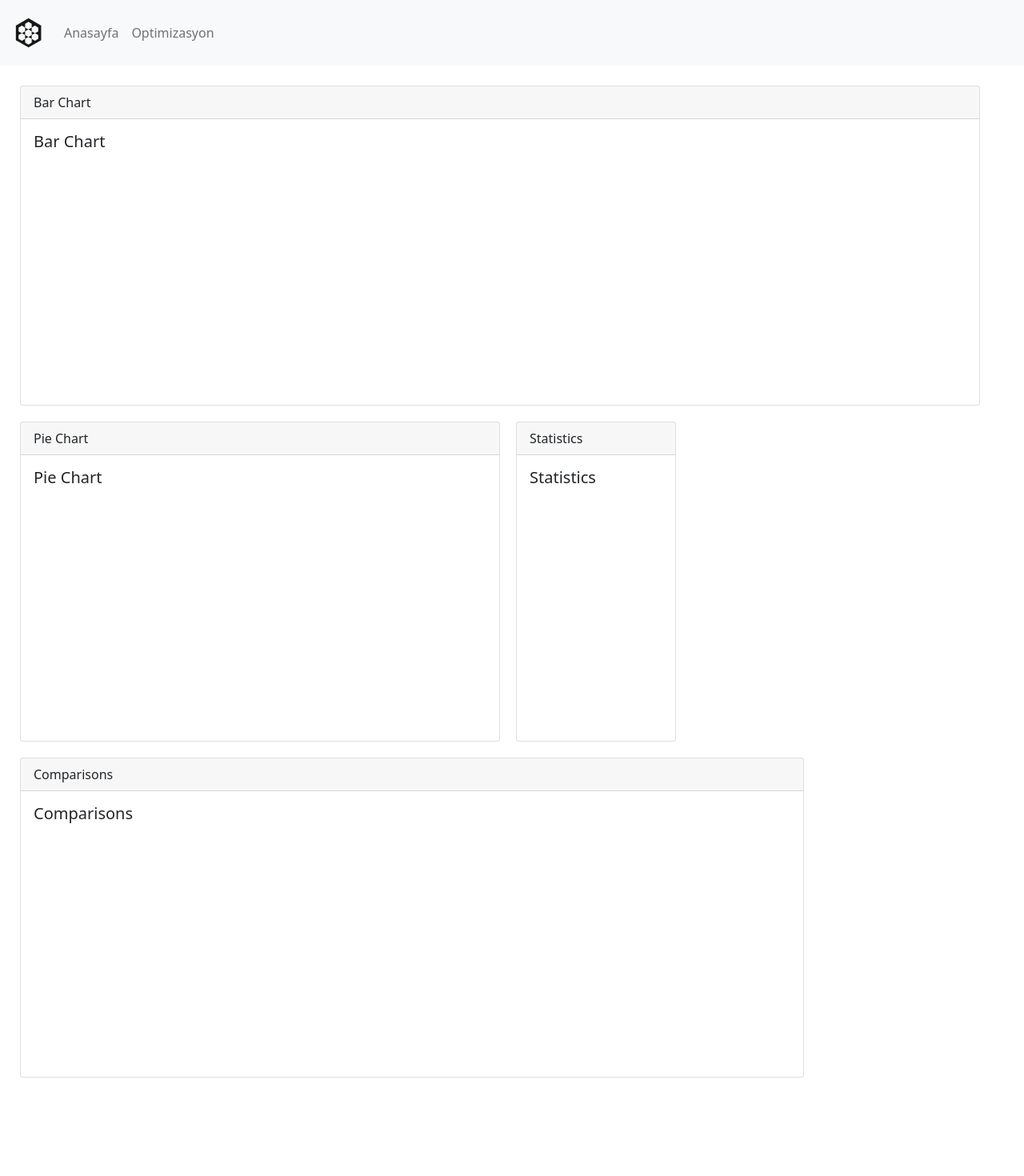
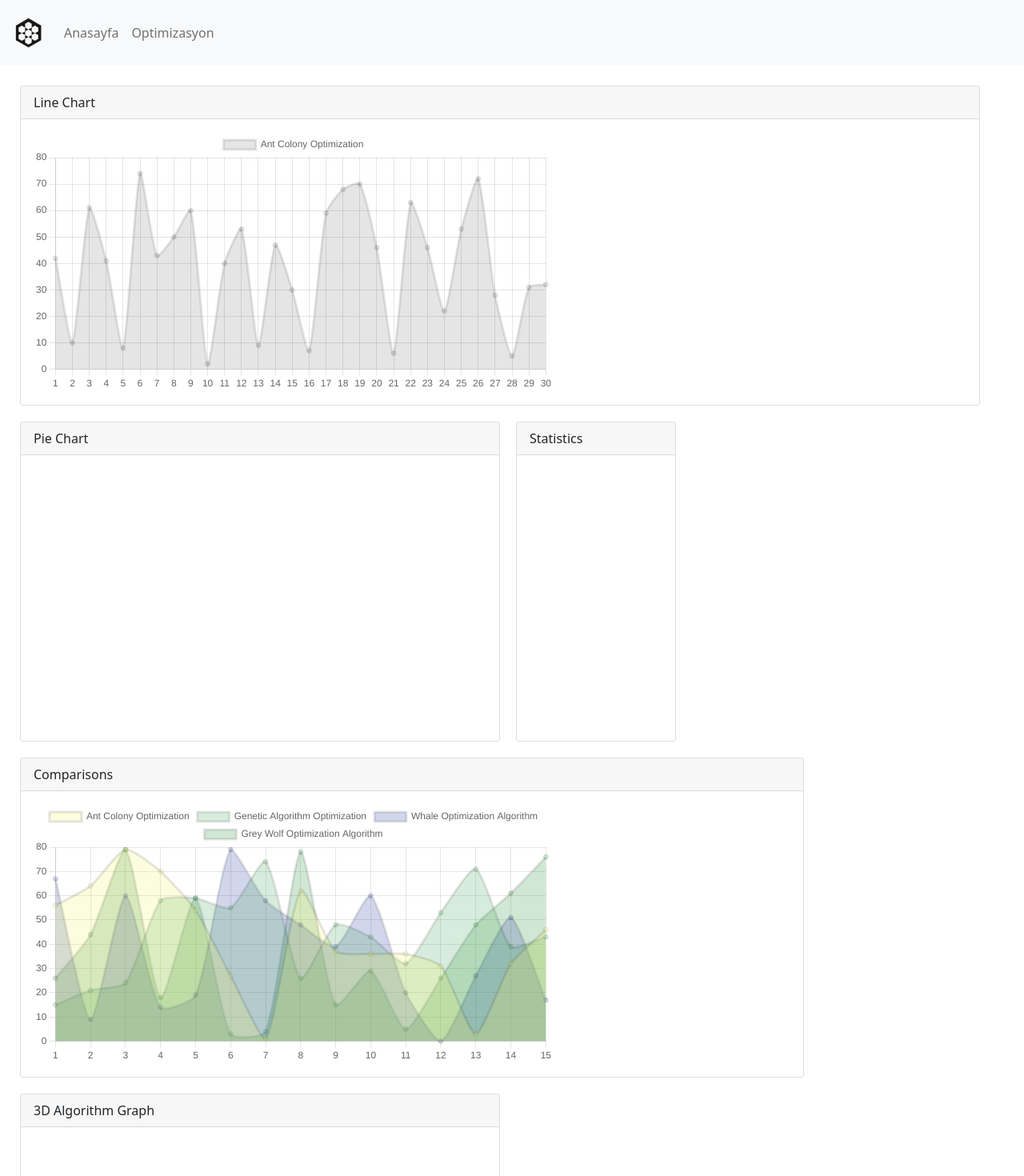
Before and after one commit to oincir/compare-optimization-algos, a React (Create React App) app: page /optimization in a window 1280 px wide. Shown: the top 1470 px of the page at 80% size. Before the commit the page ends 1372 px from the top, so only its background shows below. Built offline with nearby package versions, Linux system fonts and the light colour scheme.

Commit message:
line chart added

```diff
--- a/package.json
+++ b/package.json
@@ -9,6 +9,7 @@
     "@testing-library/user-event": "^12.8.3",
     "axios": "^0.21.1",
     "bootstrap": "^5.0.0",
+    "chart.js": "^3.2.1",
     "node-sass": "^6.0.0",
     "react": "^17.0.2",
     "react-bootstrap": "^1.5.2",
--- a/src/App.scss
+++ b/src/App.scss
@@ -1,4 +1,6 @@
 @import './styles/cards';
+@import "styles/charts";
+
 
 .App {
   text-align: center;
--- a/src/Components/graphsComponent.jsx
+++ b/src/Components/graphsComponent.jsx
@@ -1,23 +1,75 @@
 import React, {Component} from 'react';
-import { Card } from "react-bootstrap";
+import {Card} from "react-bootstrap";
+import LineChart from "./lineChartComponent";
 
 class GraphsComponent extends Component {
+
+    getData (){
+        return {
+            labels: Array.from({length: 30}, (_, i) => i + 1),
+            datasets: [
+                {
+                    label: "Ant Colony Optimization",
+                    data: Array.from({length: 30}, () => Math.floor(Math.random() * 80)),
+                    fill: true,
+                    lineTension: 0.2,
+
+                }
+            ],
+        };
+    }
+
+    getDataMultiple(){
+        return {
+            labels: Array.from({length: 15}, (_, i) => i + 1),
+            datasets: [
+                {
+                    label: "Ant Colony Optimization",
+                    data: Array.from({length: 15}, () => Math.floor(Math.random() * 80)),
+                    fill: true,
+                    lineTension: 0.2,
+                    backgroundColor: ['rgba(241, 241, 92, 0.2)'],
+                },{
+                    label: "Genetic Algorithm Optimization",
+                    data: Array.from({length: 15}, () => Math.floor(Math.random() * 80)),
+                    fill: true,
+                    lineTension: 0.2,
+                    backgroundColor: ['rgba(57, 162, 80, 0.2)'],
+                },{
+                    label: "Whale Optimization Algorithm",
+                    data: Array.from({length: 15}, () => Math.floor(Math.random() * 80)),
+                    fill: true,
+                    lineTension: 0.2,
+                    backgroundColor: ['rgba(32, 54, 158, 0.2)'],
+                },{
+                    label: "Grey Wolf Optimization Algorithm",
+                    data: Array.from({length: 15}, () => Math.floor(Math.random() * 80)),
+                    fill: true,
+                    lineTension: 0.2,
+                    backgroundColor: ['rgba(26, 137, 46, 0.2)'],
+                }
+            ],
+        };
+    }
+
     render() {
         return (
             <>
                 <div className={"Cards"}>
-                        <Card className={"barChart "}>
-                            <Card.Header>Bar Chart</Card.Header>
+                        <Card className={"lineChart"}>
+                            <Card.Header>Line Chart</Card.Header>
                                 <Card.Body>
-                                    <Card.Title>Bar Chart</Card.Title>
-
+                                    {/*<Card.Title>Line Chart</Card.Title>*/}
+                                    <div className="LineChart">
+                                        <LineChart data={this.getData()}/>
+                                    </div>
                                 </Card.Body>
                         </Card>
 
                         <Card className={"pieChart"}>
                             <Card.Header>Pie Chart</Card.Header>
                             <Card.Body>
-                                <Card.Title>Pie Chart</Card.Title>
+                                {/*<Card.Title>Pie Chart</Card.Title>*/}
 
                             </Card.Body>
                         </Card>
@@ -25,7 +77,7 @@ class GraphsComponent extends Component {
                         <Card className={"statistics"}>
                             <Card.Header>Statistics</Card.Header>
                             <Card.Body>
-                                <Card.Title>Statistics</Card.Title>
+                                {/*<Card.Title>Statistics</Card.Title>*/}
 
                             </Card.Body>
                         </Card>
@@ -33,11 +85,21 @@ class GraphsComponent extends Component {
                         <Card className={"comparison"}>
                             <Card.Header>Comparisons</Card.Header>
                             <Card.Body>
-                                <Card.Title>Comparisons</Card.Title>
-
+                                {/*<Card.Title>Comparisons</Card.Title>*/}
+                                    <div className="LineChart">
+                                        <LineChart data={this.getDataMultiple()}/>
+                                    </div>
                             </Card.Body>
                         </Card>
-
+                        <Card className={"algo3dGraph"}>
+                            <Card.Header>3D Algorithm Graph</Card.Header>
+                            <Card.Body>
+                                {/*<Card.Title>Comparisons</Card.Title>*/}
+                                <div className="3dGraph">
+                                {/*    3d graph goes here*/}
+                                </div>
+                            </Card.Body>
+                        </Card>
                 </div>
             </>
         );
--- /dev/null
+++ b/src/Components/lineChartComponent.jsx
@@ -0,0 +1,13 @@
+import React from 'react';
+import {Line} from "react-chartjs-2";
+
+function LineChart({data}) {
+
+    return (
+        <>
+            <Line data={data} />
+        </>
+    );
+}
+
+export default LineChart ;
--- a/src/Components/uploadComponent.jsx
+++ b/src/Components/uploadComponent.jsx
@@ -1,6 +1,6 @@
 import React, {Component} from 'react';
 import {Card, Form, ProgressBar} from "react-bootstrap";
-import {Link, Route} from "react-router-dom";
+import {Link} from "react-router-dom";
 
 class UploadComponent extends Component {
     render() {
--- a/src/styles/_cards.scss
+++ b/src/styles/_cards.scss
@@ -7,7 +7,7 @@
   margin : 15px;
 
 
-  .barChart{
+  .lineChart{
     display: $base-display;
     width: 1200px;
     height: $base-height;
@@ -34,6 +34,15 @@
     width: 980px;
     height: $base-height;
     margin: $base-margin;
+    box-sizing: border-box;
+  }
+
+  .algo3dGraph{
+    display: $base-display;
+    width: 600px;
+    height: $base-height;
+    margin: $base-margin;
+    box-sizing: border-box;
   }
 
 }
--- /dev/null
+++ b/src/styles/_charts.scss
@@ -0,0 +1,4 @@
+.LineChart{
+  width: 650px;
+  height: 200px;
+}
```
Also changed, not shown: 1 other file (tests, documents, lock files or other folders).
